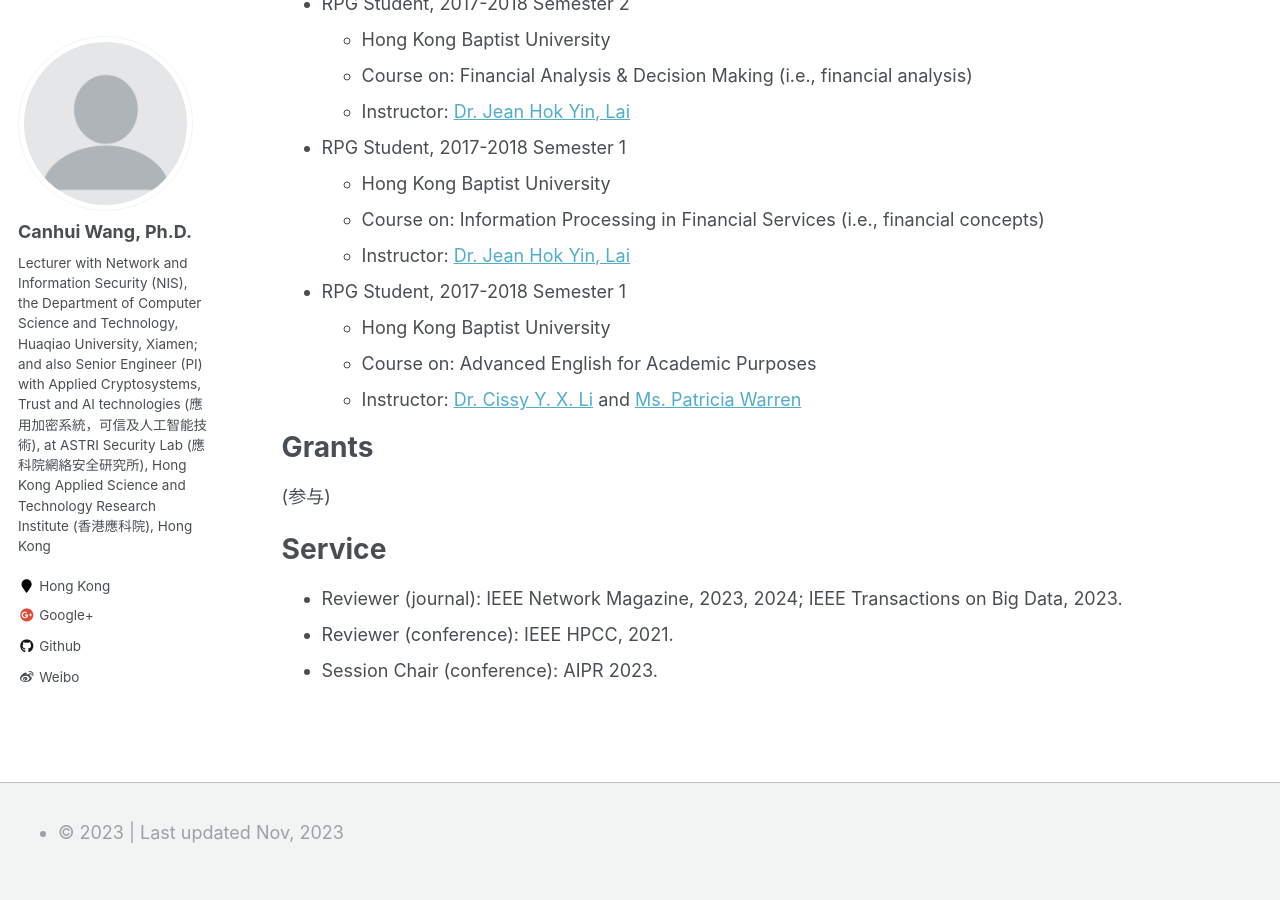
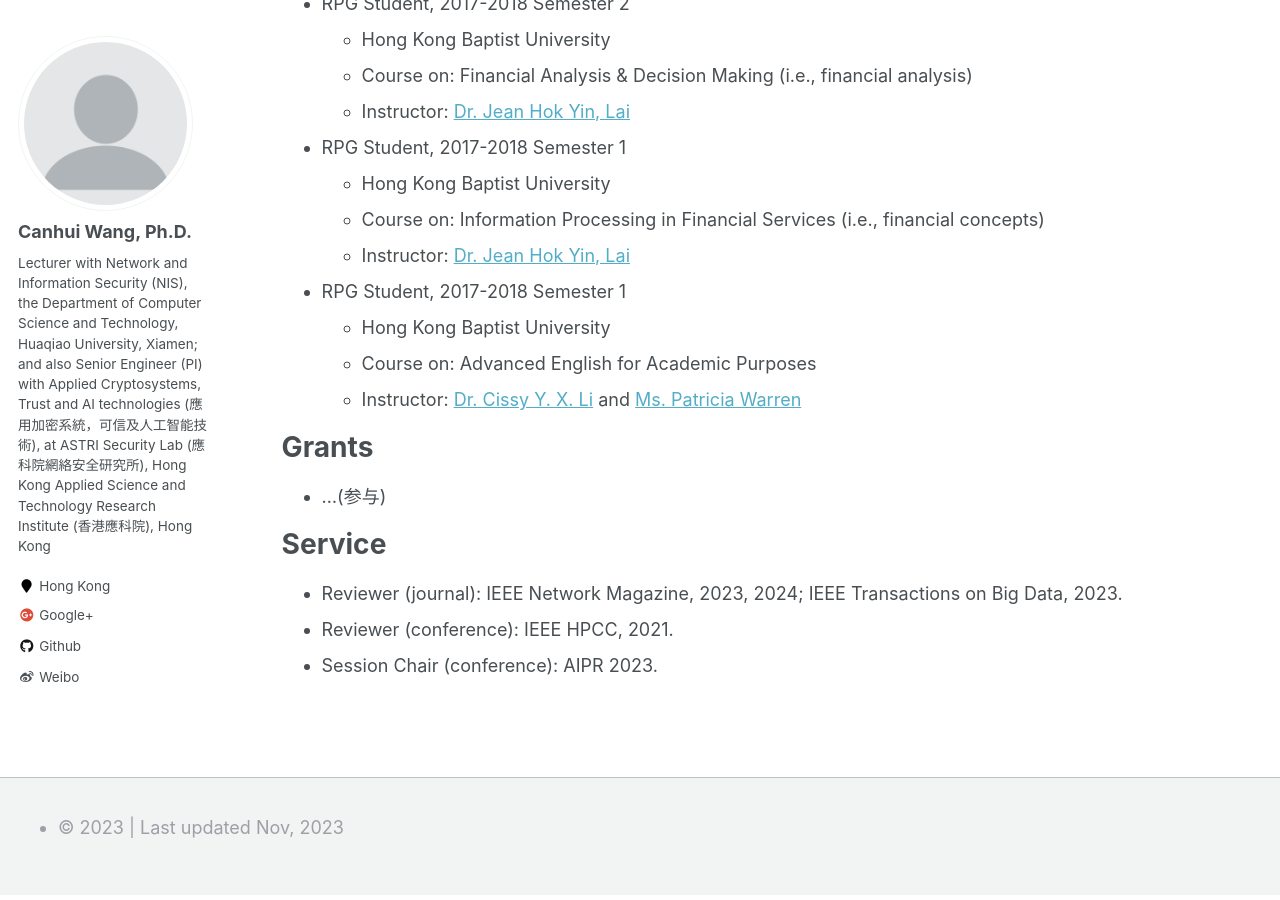
Before and after one commit to Canhui/canhui.github.io, a Jekyll site: the page built from _pages/cv.md, in a window 1280 px wide and 900 px high, scrolled down 3022 px. Built offline with Jekyll 4.4.1, drawn with Linux system fonts in a browser that asks for light colours.

Commit message:
Update cv.md

```diff
--- a/_pages/cv.md
+++ b/_pages/cv.md
@@ -142,7 +142,7 @@ Skills
 
 Grants
 ======
-(参与)
+* ...(参与)
 
 Service
 ======
```
